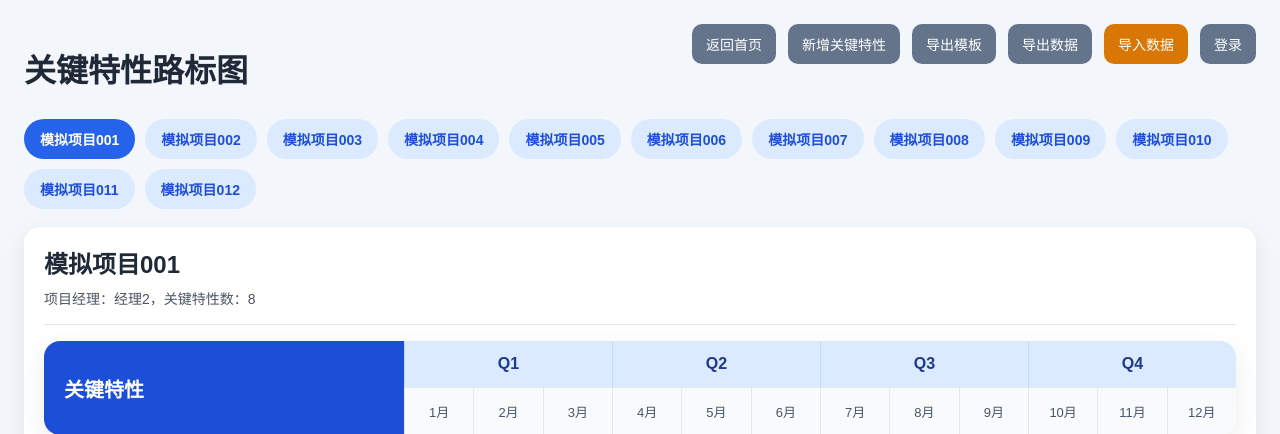
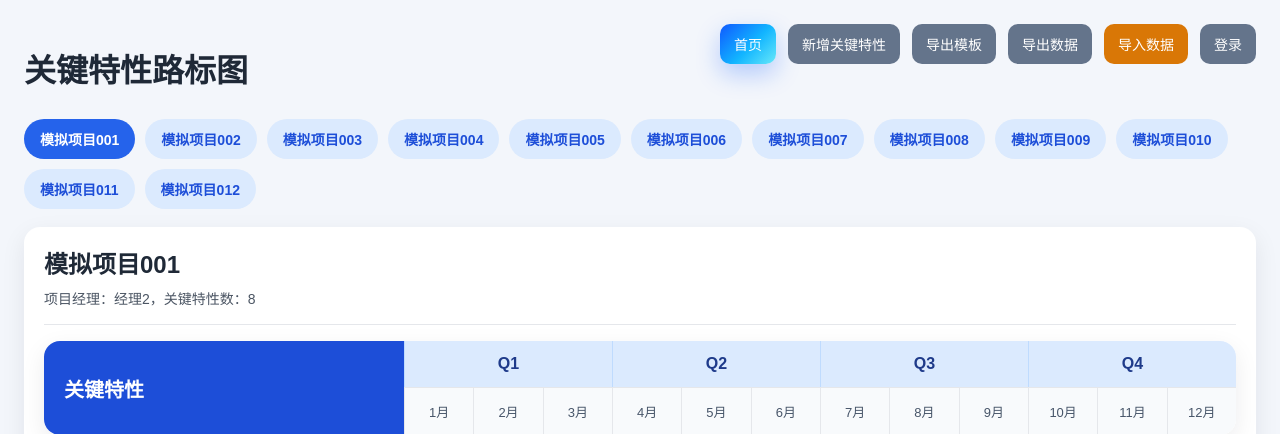
Before and after one commit to Mingkun/BeWin, a Flask app: page /roadmap in a window 1280 px wide. Shown: the top 434 px of the page. Run offline with Flask 3, Linux system fonts and the light colour scheme; data comes from the database, SQL or seed files in the repository.

Commit message:
统一首页按钮文案与科技蓝样式

```diff
--- a/static/style.css
+++ b/static/style.css
@@ -168,6 +168,17 @@ header p {
 
 .button.secondary {
   background: #64748b;
+}
+
+.button.home-button {
+  background: linear-gradient(135deg, #0f59ff 0%, #12b5ff 55%, #67e8f9 100%);
+  color: #ffffff;
+  box-shadow: 0 10px 24px rgba(15, 89, 255, 0.28);
+}
+
+.button.home-button:hover {
+  filter: brightness(1.04);
+  box-shadow: 0 14px 30px rgba(15, 89, 255, 0.34);
 }
 
 .button.warning {
--- a/templates/cloud_service_view.html
+++ b/templates/cloud_service_view.html
@@ -17,7 +17,7 @@
         {% if current_user %}
           <span class="user-chip">已登录</span>
         {% endif %}
-        <a class="button secondary" href="{{ url_for('index') }}">返回首页</a>
+        <a class="button home-button" href="{{ url_for('index') }}">首页</a>
         {% if can_edit %}
         <a class="button" href="{{ url_for('admin_service_resources') }}">维护服务资源数据</a>
         {% endif %}
--- a/templates/index.html
+++ b/templates/index.html
@@ -16,7 +16,7 @@
         {% if current_user %}
           <span class="user-chip">已登录</span>
         {% endif %}
-        <a class="button secondary" href="{{ url_for('index') }}">返回首页</a>
+        <a class="button home-button" href="{{ url_for('index') }}">首页</a>
         {% if can_edit %}
         <a class="button secondary" href="{{ url_for('admin_feature_new') }}">新增关键特性</a>
         {% endif %}
--- a/templates/project_view.html
+++ b/templates/project_view.html
@@ -16,7 +16,7 @@
         {% if current_user %}
           <span class="user-chip">已登录</span>
         {% endif %}
-        <a class="button secondary" href="{{ url_for('index') }}">返回首页</a>
+        <a class="button home-button" href="{{ url_for('index') }}">首页</a>
         {% if can_edit %}
         <a class="button" href="{{ url_for('admin_project_new') }}">新增项目</a>
         {% endif %}
--- a/templates/requirements.html
+++ b/templates/requirements.html
@@ -14,7 +14,7 @@
         <p>提交需求，并在页面中查看和维护需求状态。</p>
       </div>
       <div class="toolbar-actions">
-        <a class="button secondary" href="{{ url_for('index') }}">返回首页</a>
+        <a class="button home-button" href="{{ url_for('index') }}">首页</a>
       </div>
     </header>
 
--- a/templates/service_resource_list.html
+++ b/templates/service_resource_list.html
@@ -17,7 +17,7 @@
         {% if current_user %}
           <span class="user-chip">已登录</span>
         {% endif %}
-        <a class="button secondary" href="{{ url_for('index') }}">返回首页</a>
+        <a class="button home-button" href="{{ url_for('index') }}">首页</a>
         <a class="button secondary" href="{{ url_for('view_placeholder', view_key='cloud-service-view') }}">返回云服务视图</a>
         {% if can_edit %}
         <a class="button" href="{{ url_for('admin_service_resource_new') }}">新增记录</a>
--- a/templates/settings.html
+++ b/templates/settings.html
@@ -14,7 +14,7 @@
         <p>配置首页展示，并管理业务数据备份。</p>
       </div>
       <div class="toolbar-actions">
-        <a class="button secondary" href="{{ url_for('index') }}">返回首页</a>
+        <a class="button home-button" href="{{ url_for('index') }}">首页</a>
       </div>
     </header>
 
--- a/templates/view_placeholder.html
+++ b/templates/view_placeholder.html
@@ -14,7 +14,7 @@
         <p>{{ description }}</p>
       </div>
       <div class="toolbar-actions">
-        <a class="button secondary" href="{{ url_for('index') }}">返回首页</a>
+        <a class="button home-button" href="{{ url_for('index') }}">首页</a>
         {% if title == '项目视图' %}
           <a class="button secondary" href="{{ url_for('view_placeholder', view_key='department-pipeline-load') }}">进入项目视图</a>
         {% elif title == '关键特性路标图' %}
```
